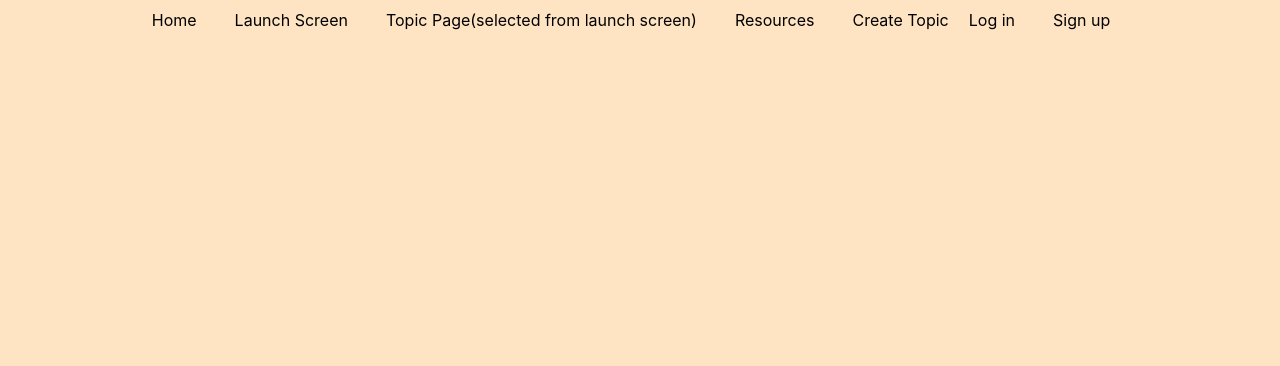
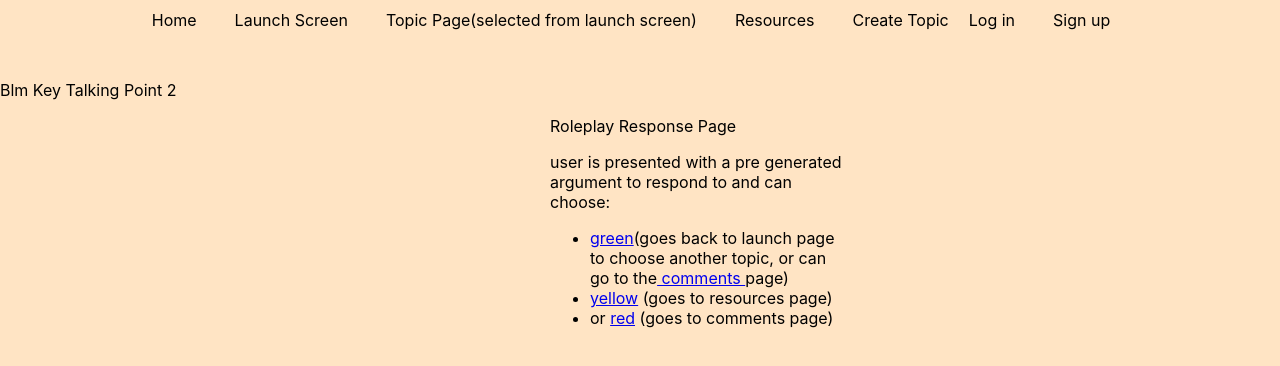
Before and after one commit to VictorLuo920/activisim_app, a React (Create React App) app: page /blmkp2 in a window 1280 px wide. Shown: the top 366 px of the page. Built offline with nearby package versions, Linux system fonts and the light colour scheme; no server answers.

Commit message:
all pages on blm section connect to eachother thru links

```diff
--- a/src/pages/App/App.js
+++ b/src/pages/App/App.js
@@ -18,6 +18,8 @@ import TopicCreatePage from '../TopicCreatePage/TopicCreatePage';
 import * as blmCommentsService from "../../utils/blmCommentsService";
 import AddBlmComment from '../../components/AddBlmComment/AddBlmComment'
 import EditBlmComment from '../../components/EditBlmComment/EditBlmComment'
+import BlmKeyP1 from "../../pages/BlmKeyP1/BlmKeyP1.js";
+import BlmKeyP2 from "../../pages/BlmKeyP2/BlmKeyP2.js";
 
 class App extends React.Component {
 
@@ -196,6 +198,22 @@ class App extends React.Component {
               user={this.state.user}
             />
           } />
+          <Route
+            exact path="/blmkp1"
+            render={(props) => (
+              <BlmKeyP1
+                {...props}
+              />
+            )}
+          />
+          <Route
+            exact path="/blmkp2"
+            render={(props) => (
+              <BlmKeyP2
+                {...props}
+              />
+            )}
+          />
         </Switch>
       </div>
     );
--- a/src/pages/BlmCommonResponses/BlmCommonResponses.css
+++ b/src/pages/BlmCommonResponses/BlmCommonResponses.css
@@ -1,4 +1,7 @@
-.response-page-banner {
+.blm-responses-page-background {
+    background-color: lightgrey;
+    height: 1000px;
+}.response-page-banner {
     background-color: white;
     margin-top: 100px;
 }
--- a/src/pages/BlmCommonResponses/BlmCommonResponses.js
+++ b/src/pages/BlmCommonResponses/BlmCommonResponses.js
@@ -5,7 +5,7 @@ import './BlmCommonResponses.css'
 const BlmCommonResponses = (props) => {
 
   return (
-    <div className="page-background">
+    <div className="blm-responses-page-background">
         <br/>
         <div className="response-page-banner">
         <div className="responses-header">
@@ -14,10 +14,10 @@ const BlmCommonResponses = (props) => {
         </div>
             <br></br>
             <div className="response-1">
-            <Link to="blmkeytalkingpoints1" className="response-text"><em>"...but I think </em><strong><em>all lives matter."</em></strong></Link>
+            <Link to="blmkp1" className="response-text"><em>"...but I think </em><strong><em>all lives matter."</em></strong></Link>
             </div>
             <div className="response-2">
-                <Link to="blmkeytalkingpoints2" className="response-text"><em>"I don't see color."</em></Link>
+                <Link to="blmkp2" className="response-text"><em>"I don't see color."</em></Link>
             </div>
             <br/>
         </div>
--- /dev/null
+++ b/src/pages/BlmKeyP1/BlmKeyP1.js
@@ -0,0 +1,27 @@
+import React from 'react';
+import { Link } from 'react-router-dom'
+
+const BlmKeyP1 = (props) => {
+    return (
+        <div className="Home">
+
+            <p>Blm Key Talking Point 1</p>
+            <div className="explanation-page">
+
+                <p>Roleplay Response Page</p>
+                <p> user is presented with a pre generated argument to respond to and can choose: </p>
+                <ul>
+                    <li><Link to="/launchscreen">green</Link>
+                        (goes back to launch page to choose another topic, or can go to the
+            <Link to="/blmcommentspage"> comments </Link>
+                        page)
+            </li>
+                    <li><Link to="/resources">yellow</Link> (goes to resources page)</li>
+                    <li>or <Link to="blmcommentspage">red</Link> (goes to comments page)</li>
+                </ul>
+
+            </div>
+        </div>
+    );
+}
+export default BlmKeyP1;
--- /dev/null
+++ b/src/pages/BlmKeyP2/BlmKeyP2.js
@@ -0,0 +1,27 @@
+import React from 'react';
+import { Link } from 'react-router-dom'
+
+const BlmKeyP2 = (props) => {
+  return (
+    <div className="Home">
+
+        <p>Blm Key Talking Point 2</p>
+        <div className="explanation-page">
+
+<p>Roleplay Response Page</p>
+<p> user is presented with a pre generated argument to respond to and can choose: </p>
+    <ul>
+        <li><Link to="/launchscreen">green</Link>
+            (goes back to launch page to choose another topic, or can go to the
+            <Link to="/blmcommentspage"> comments </Link>
+            page)
+            </li>
+        <li><Link to="/resources">yellow</Link> (goes to resources page)</li>
+        <li>or <Link to="blmcommentspage">red</Link> (goes to comments page)</li>
+    </ul>
+
+</div>
+    </div>
+  );
+}
+export default BlmKeyP2;
--- a/src/pages/ResponsePage/ResponsePage.js
+++ b/src/pages/ResponsePage/ResponsePage.js
@@ -13,7 +13,7 @@ const ResponsePage = (props) => {
                     page)
                     </li>
                 <li><Link to="/resources">yellow</Link> (goes to resources page)</li>
-                <li>or <Link to="commentspage">red</Link> (goes to comments page)</li>
+                <li>or <Link to="blmcommentspage">red</Link> (goes to comments page)</li>
             </ul>
 
     </div>
```
Also changed, not shown: src/pages/BlmKeyP1/BlmKeyP1.css (added).
